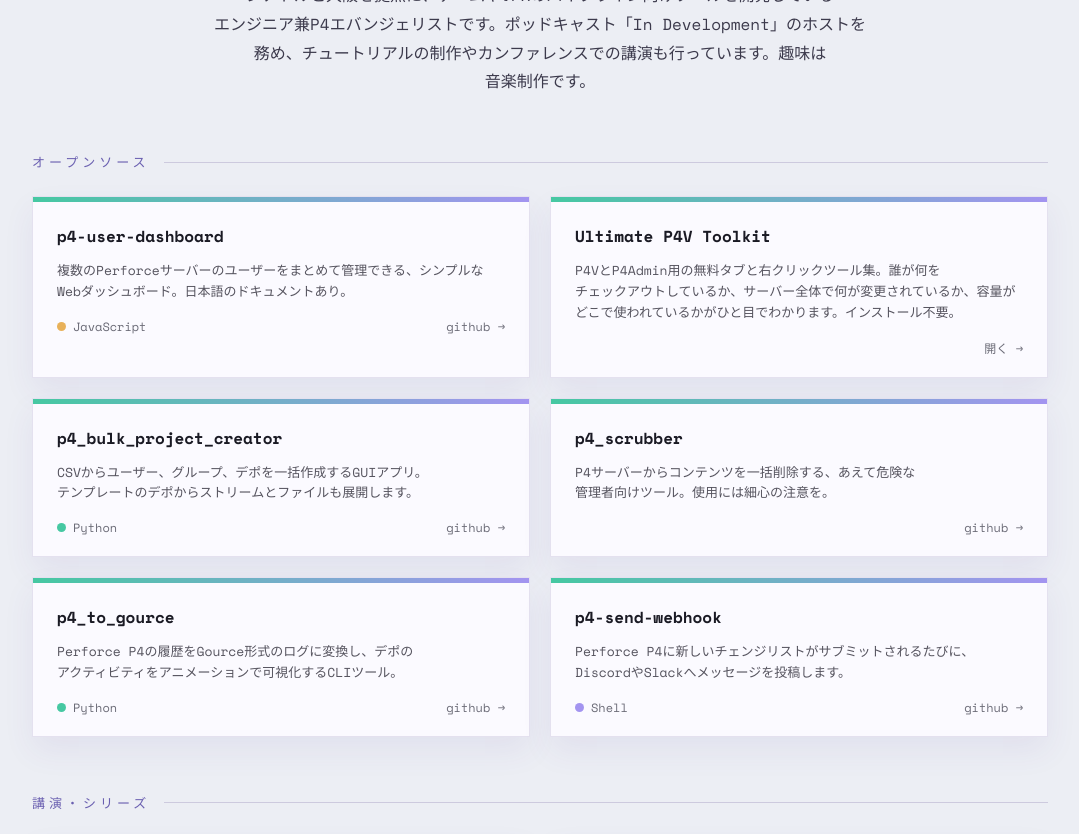
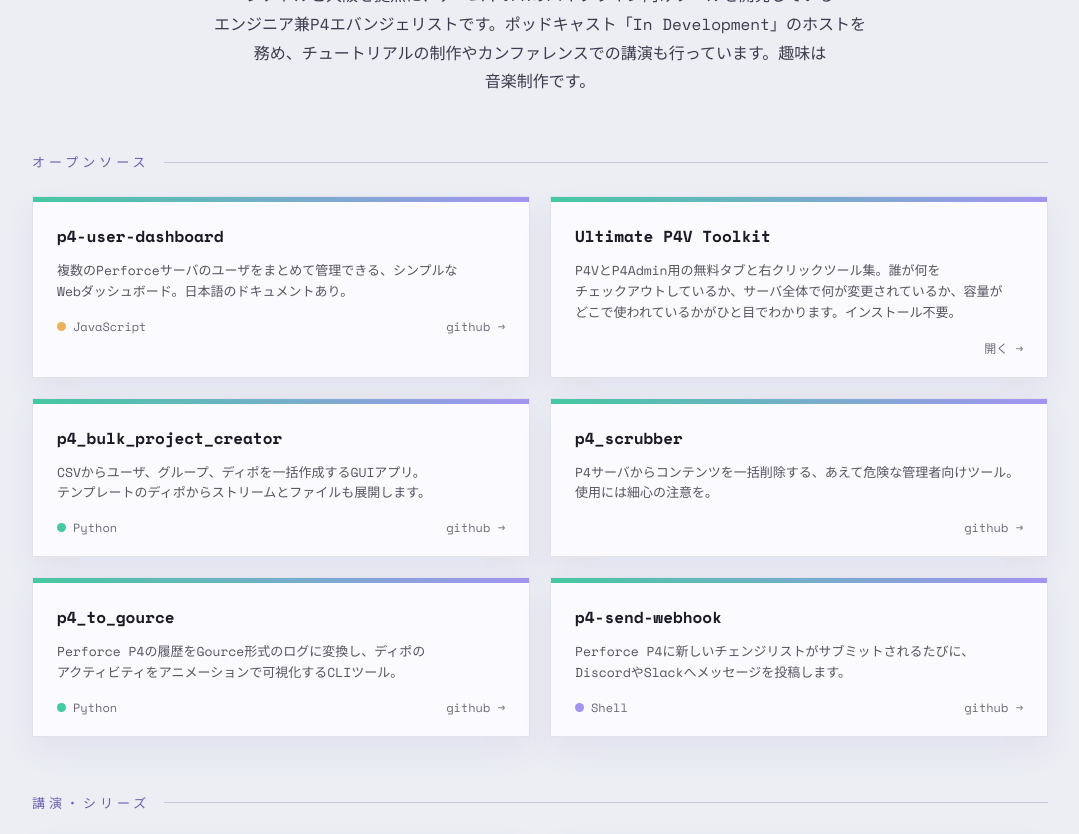
Before and after one commit to jase-perf/jase-perf.github.io, a Jekyll site: the page ja/index.html, which Jekyll copies as it is, in a window 1280 px wide and 900 px high, scrolled down 407 px, cut to the strip 0-834 px from the top of the window. Shown: the whole strip, without its empty margins (100-1179 px from the left). Built offline with Jekyll 4.4.1, drawn with Linux system fonts in a browser that asks for light colours; some web fonts are replaced; some of the changed text lies outside the part shown.

Commit message:
Align Japanese homepage with the P4 Japanese glossary
Use サーバ, ユーザ, ディポ and ジェネレータ per the glossary's long-vowel
and depot rules.

Co-Authored-By: Claude Opus 5.5 <noreply@anthropic.com>

```diff
--- a/ja/index.html
+++ b/ja/index.html
@@ -506,7 +506,7 @@
                   <span class="glitch">p4-user-dashboard</span>
                 </div>
                 <div class="card-desc">
-                  複数のPerforceサーバーのユーザーをまとめて管理できる、シンプルなWebダッシュボード。日本語のドキュメントあり。
+                  複数のPerforceサーバのユーザをまとめて管理できる、シンプルなWebダッシュボード。日本語のドキュメントあり。
                 </div>
                 <div class="card-meta">
                   <span class="dot" style="background: #e8b15a"></span
@@ -523,7 +523,7 @@
                   <span class="glitch">Ultimate P4V Toolkit</span>
                 </div>
                 <div class="card-desc">
-                  P4VとP4Admin用の無料タブと右クリックツール集。誰が何をチェックアウトしているか、サーバー全体で何が変更されているか、容量がどこで使われているかがひと目でわかります。インストール不要。
+                  P4VとP4Admin用の無料タブと右クリックツール集。誰が何をチェックアウトしているか、サーバ全体で何が変更されているか、容量がどこで使われているかがひと目でわかります。インストール不要。
                 </div>
                 <div class="card-meta">
                   <span class="spacer"></span
@@ -544,7 +544,7 @@
                   <span class="glitch">p4_bulk_project_creator</span>
                 </div>
                 <div class="card-desc">
-                  CSVからユーザー、グループ、デポを一括作成するGUIアプリ。テンプレートのデポからストリームとファイルも展開します。
+                  CSVからユーザ、グループ、ディポを一括作成するGUIアプリ。テンプレートのディポからストリームとファイルも展開します。
                 </div>
                 <div class="card-meta">
                   <span class="dot" style="background: #46c8a2"></span
@@ -566,7 +566,7 @@
                   <span class="glitch">p4_scrubber</span>
                 </div>
                 <div class="card-desc">
-                  P4サーバーからコンテンツを一括削除する、あえて危険な管理者向けツール。使用には細心の注意を。
+                  P4サーバからコンテンツを一括削除する、あえて危険な管理者向けツール。使用には細心の注意を。
                 </div>
                 <div class="card-meta">
                   <span class="spacer"></span
@@ -587,7 +587,7 @@
                   <span class="glitch">p4_to_gource</span>
                 </div>
                 <div class="card-desc">
-                  Perforce P4の履歴をGource形式のログに変換し、デポのアクティビティをアニメーションで可視化するCLIツール。
+                  Perforce P4の履歴をGource形式のログに変換し、ディポのアクティビティをアニメーションで可視化するCLIツール。
                 </div>
                 <div class="card-meta">
                   <span class="dot" style="background: #46c8a2"></span
@@ -859,10 +859,10 @@
               <div class="card-bar"></div>
               <div class="card-body">
                 <div class="card-name">
-                  <span class="glitch">QRコードジェネレーター</span>
+                  <span class="glitch">QRコードジェネレータ</span>
                 </div>
                 <div class="card-desc">
-                  シンプルなQRコードジェネレーター。Argonaut Creationsで公開しています。
+                  シンプルなQRコードジェネレータ。Argonaut Creationsで公開しています。
                 </div>
                 <div class="card-meta">
                   <span class="spacer"></span
```
Also changed, not shown: _i18n/build_ja_home.py (+7 -7 lines).
